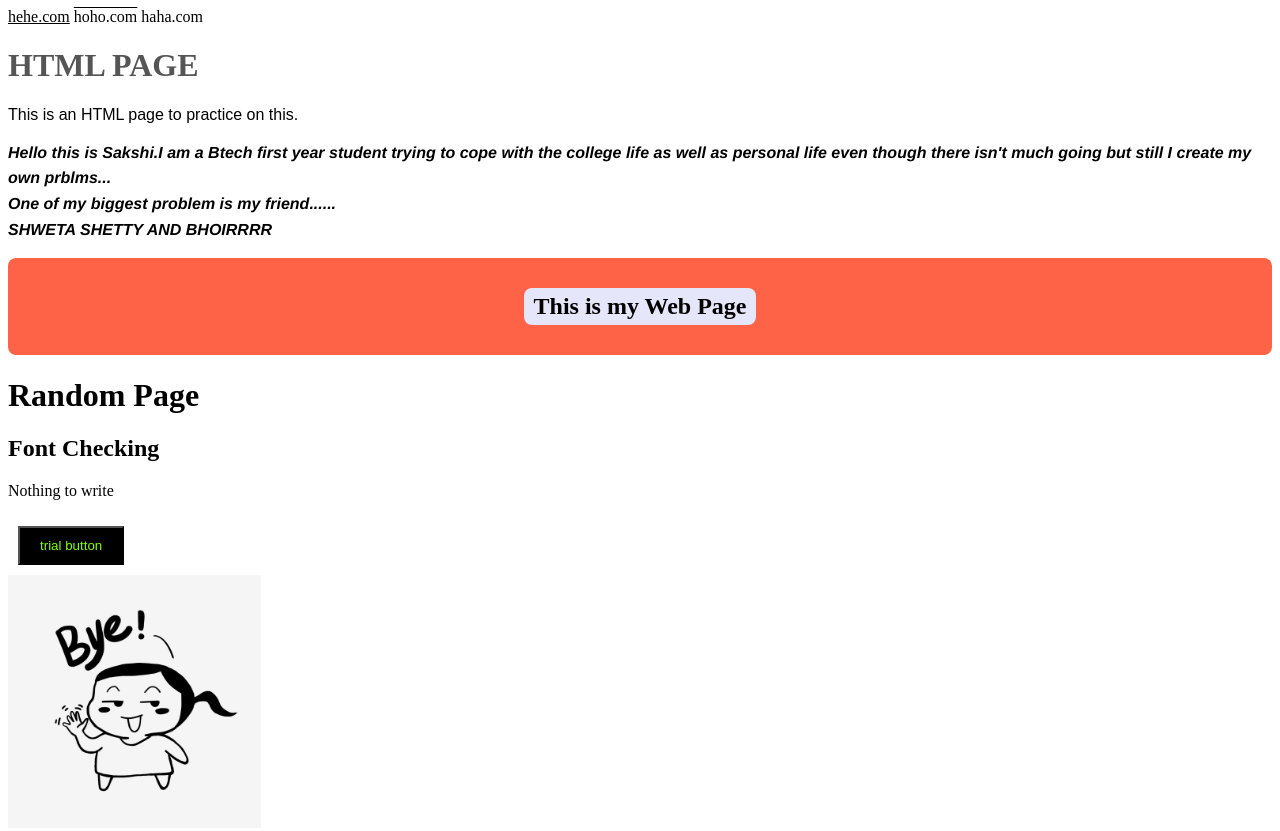
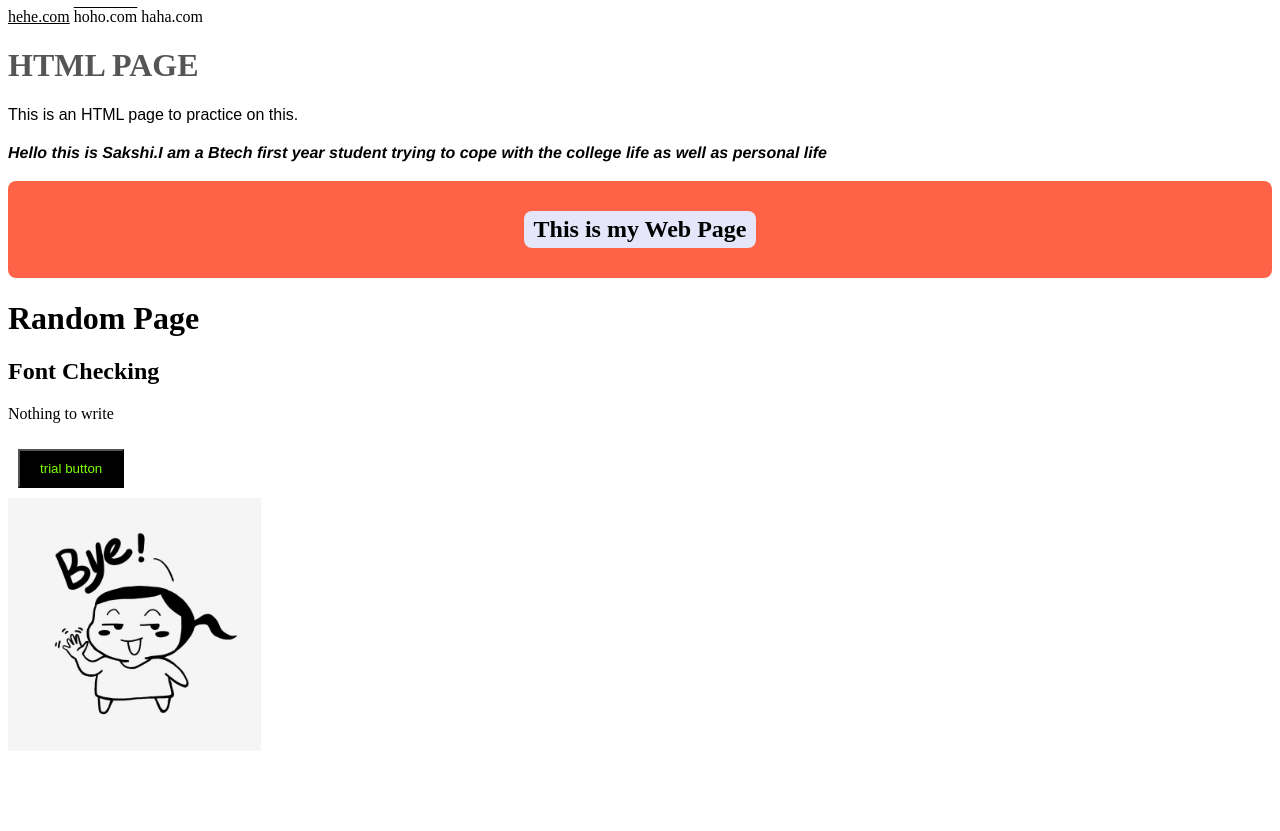
Before and after one commit to Sakshi070915/HTML-CSS, a plain HTML site: page Sample.html in a window 1280 px wide. After the commit the page ends 800 px from the top, so only its background shows below. Drawn offline with Linux system fonts and the light colour scheme.

Commit message:
Update Sample.html

```diff
--- a/Sample.html
+++ b/Sample.html
@@ -9,7 +9,7 @@
     <a style="text-decoration: none;"> haha.com</a>
     <h1 style="color: #555;">HTML PAGE</h1>
     <p style="font-family: 'Arial';">This is an HTML page to practice on this.</p>
-    <p style="font-family: 'Franklin Gothic Medium'; font-style: italic; font-weight: 900; line-height: 1.6;">Hello this is Sakshi.I am a Btech first year student trying to cope with the college life as well as personal life even though there isn't much going but still I create my own prblms...<br>One of my biggest problem is my friend......<br>SHWETA SHETTY AND BHOIRRRR</p>
+    <p style="font-family: 'Franklin Gothic Medium'; font-style: italic; font-weight: 900; line-height: 1.6;">Hello this is Sakshi.I am a Btech first year student trying to cope with the college life as well as personal life </p>
     <div style="background-color:tomato; padding: 10px; border-radius: 8px; text-align: center;">
         <h2 style="background-color:lavender; display: inline-block; border-radius: 8px; padding: 5px 10px;">This is my Web Page</h2>
     </div>
```
